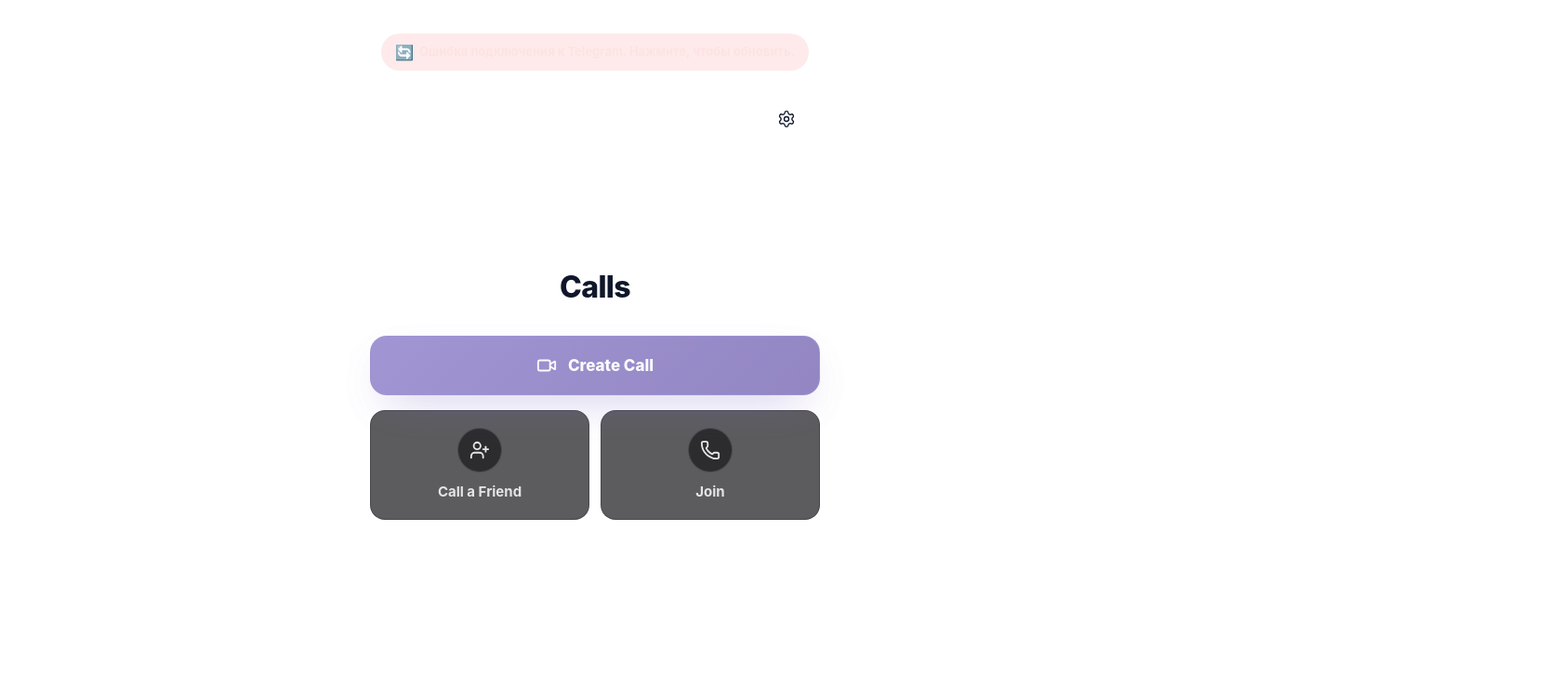
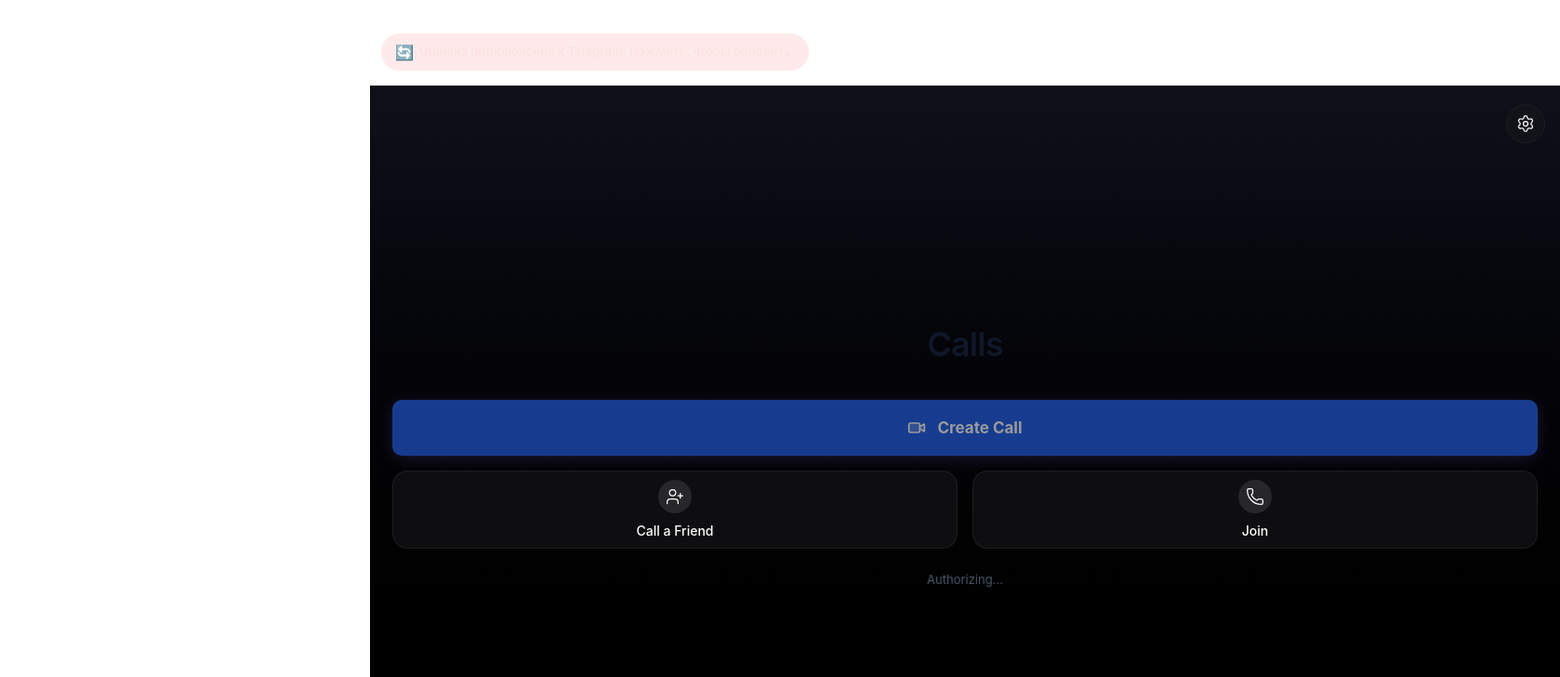
Before and after one commit to Rodion4365/Tel_call, a React (Vite) app in the folder frontend/: page / in a window 1280 px wide. Shown: the top 728 px of the page at 93% size, 1678 px wide, since content can reach past the window. Built offline with nearby package versions, Linux system fonts and the light colour scheme; no server answers.

Commit message:
Refine MainPage layout

```diff
--- a/frontend/package.json
+++ b/frontend/package.json
@@ -14,6 +14,7 @@
   },
   "dependencies": {
     "clsx": "^2.1.1",
+    "framer-motion": "^12.23.26",
     "i18next": "^25.7.1",
     "i18next-browser-languagedetector": "^8.2.0",
     "lucide-react": "^0.560.0",
--- a/frontend/src/pages/MainPage.tsx
+++ b/frontend/src/pages/MainPage.tsx
@@ -2,25 +2,17 @@ import React, { useState } from "react";
 import { Link, useNavigate } from "react-router-dom";
 import { useTranslation } from "react-i18next";
 import { Video, UserPlus, Phone, Settings } from "lucide-react";
+import { motion } from "framer-motion";
 import { useAuth } from "../contexts/AuthContext";
 import { createCall } from "../services/calls";
-
-const SettingsButton: React.FC = () => {
-  const { t } = useTranslation();
-  return (
-    <Link to="/settings" className="settings-button" aria-label={t("common.settings")}>
-      <Settings className="settings-icon" />
-    </Link>
-  );
-};
 
 const MainPage: React.FC = () => {
   const { t } = useTranslation();
   const navigate = useNavigate();
   const { user, isAuthorizing } = useAuth();
+
   const [isCreating, setCreating] = useState(false);
   const [error, setError] = useState<string | null>(null);
-
   const handleCreateCall = async () => {
     // eslint-disable-next-line no-console
     console.log("[MainPage] Creating call", { hasUser: !!user, isAuthorizing });
@@ -65,54 +57,92 @@ const MainPage: React.FC = () => {
     }
   };
 
+  const primaryLabel = isAuthorizing
+    ? t("mainPage.authorizing")
+    : isCreating
+      ? t("mainPage.creating")
+      : t("mainPage.createCall");
+
+  const isPrimaryDisabled = !user || isCreating || isAuthorizing;
   return (
-    <div className="main-screen">
-      <header className="top-bar">
-        <div />
-        <SettingsButton />
-      </header>
+    <div className="w-screen h-screen bg-gradient-to-b from-[#0f111a] to-black text-white relative flex flex-col overflow-hidden">
+      {/* Settings */}
+      <div className="absolute top-5 right-4 z-10">
+        <Link
+          to="/settings"
+          className="bg-zinc-900/50 p-2.5 rounded-full text-zinc-400 hover:text-white hover:bg-zinc-800 transition-all border border-zinc-800/50 inline-flex"
+          aria-label={t("common.settings")}
+        >
+          <Settings className="w-5 h-5 stroke-[1.5]" />
+        </Link>
+      </div>
 
-      <header className="main-header">
-        <h1 className="main-title">{t("mainPage.title")}</h1>
-      </header>
+      {/* Center */}
+      <div className="flex-1 flex flex-col justify-center items-center w-full px-6">
+        <div className="mb-10 text-center">
+          <h1 className="text-4xl font-semibold tracking-tight">{t("mainPage.title")}</h1>
+        </div>
 
         {error ? (
-        <p className="status status-offline" role="alert" style={{ textAlign: "center", margin: "1rem" }}>
+          <p
+            className="mb-4 text-center text-[14px] text-red-300 bg-red-950/30 border border-red-900/40 rounded-2xl px-4 py-3 w-full"
+            role="alert"
+          >
             {error}
           </p>
         ) : null}
 
-      <div className="main-actions">
-        <button
-          className="primary-action"
+        {/* Actions full width */}
+        <div className="w-full space-y-4">
+          {/* Primary */}
+          <motion.button
             onClick={handleCreateCall}
-          disabled={!user || isCreating || isAuthorizing}
+            disabled={isPrimaryDisabled}
+            whileHover={isPrimaryDisabled ? undefined : { scale: 1.01 }}
+            whileTap={isPrimaryDisabled ? undefined : { scale: 0.99 }}
+            className={[
+              "w-full h-[60px] text-[17px] font-medium rounded-2xl flex items-center justify-center gap-3 transition-colors",
+              "shadow-[0_4px_20px_-4px_rgba(124,102,220,0.5)]",
+              isPrimaryDisabled
+                ? "bg-[#7C66DC]/50 text-white/80 cursor-not-allowed"
+                : "bg-[#7C66DC] hover:bg-[#6A55CA] text-white",
+            ].join(" ")}
           >
-          <Video className="action-icon" />
-          <div className="action-text">
-            <span className="action-label">
-              {isAuthorizing
-                ? t("mainPage.authorizing")
-                : isCreating
-                  ? t("mainPage.creating")
-                  : t("mainPage.createCall")}
-            </span>
+            <Video className="w-5 h-5 fill-white/20 stroke-[2]" />
+            {primaryLabel}
+          </motion.button>
+
+          {/* Secondary in ONE row */}
+          <div className="grid grid-cols-2 gap-3">
+            <motion.div whileHover={{ scale: 1.01 }} whileTap={{ scale: 0.99 }}>
+              <Link
+                to="/friends"
+                className="w-full h-[84px] rounded-2xl bg-zinc-900/60 border border-zinc-800/60 text-zinc-200 hover:border-zinc-700 transition-all flex flex-col items-center justify-center gap-2 group"
+              >
+                <div className="p-2 rounded-full bg-zinc-800 group-hover:bg-[#7C66DC]/20 group-hover:text-[#7C66DC] transition-colors">
+                  <UserPlus className="w-5 h-5 stroke-[1.5]" />
                 </div>
-        </button>
+                <span className="text-[14px] font-medium">{t("mainPage.callFriend")}</span>
+              </Link>
+            </motion.div>
 
-        <div className="secondary-actions">
-          <Link className="action-tile" to="/friends">
-            <span className="action-icon-badge">
-              <UserPlus className="action-icon" />
-            </span>
-            <span className="action-tile-label">{t("mainPage.callFriend")}</span>
+            <motion.div whileHover={{ scale: 1.01 }} whileTap={{ scale: 0.99 }}>
+              <Link
+                to="/join-call"
+                className="w-full h-[84px] rounded-2xl bg-zinc-900/60 border border-zinc-800/60 text-zinc-200 hover:border-zinc-700 transition-all flex flex-col items-center justify-center gap-2 group"
+              >
+                <div className="p-2 rounded-full bg-zinc-800 group-hover:bg-[#7C66DC]/20 group-hover:text-[#7C66DC] transition-colors">
+                  <Phone className="w-5 h-5 stroke-[1.5]" />
+                </div>
+                <span className="text-[14px] font-medium">{t("mainPage.joinCall")}</span>
               </Link>
-          <Link className="action-tile" to="/join-call">
-            <span className="action-icon-badge">
-              <Phone className="action-icon" />
-            </span>
-            <span className="action-tile-label">{t("mainPage.joinCall")}</span>
-          </Link>
+            </motion.div>
+          </div>
+
+          {/* status text */}
+          {!user && !error ? (
+            <p className="text-center text-[13px] text-zinc-400 pt-2">{t("mainPage.authorizing")}</p>
+          ) : null}
         </div>
       </div>
     </div>
--- a/frontend/src/styles.css
+++ b/frontend/src/styles.css
@@ -131,177 +131,6 @@ a:hover {
 
 .app-content {
   flex: 1;
-}
-
-.main-screen {
-  min-height: calc(100vh - 140px);
-  display: flex;
-  flex-direction: column;
-  justify-content: center;
-  align-items: center;
-  gap: 28px;
-  position: relative;
-}
-
-.top-bar {
-  position: absolute;
-  top: 16px;
-  right: 16px;
-  left: 16px;
-  display: flex;
-  justify-content: flex-end;
-  pointer-events: none;
-}
-
-.settings-button {
-  pointer-events: auto;
-  width: 40px;
-  height: 40px;
-  border-radius: 20px;
-  border: none;
-  background: rgba(255, 255, 255, 0.06);
-  backdrop-filter: blur(12px);
-  display: flex;
-  align-items: center;
-  justify-content: center;
-  font-size: 20px;
-  cursor: pointer;
-  color: var(--text-primary);
-}
-
-.settings-icon {
-  width: 20px;
-  height: 20px;
-  stroke-width: 1.6;
-}
-
-.main-header {
-  display: flex;
-  align-items: center;
-  justify-content: center;
-  width: 100%;
-  max-width: 420px;
-  text-align: center;
-}
-
-.main-title {
-  margin: 0;
-  font-size: 32px;
-  font-weight: 800;
-  letter-spacing: -0.02em;
-  color: var(--text-primary);
-}
-
-.main-actions {
-  display: flex;
-  flex-direction: column;
-  gap: 16px;
-  width: 100%;
-  max-width: 520px;
-  align-items: stretch;
-}
-
-.primary-action {
-  width: 100%;
-  height: 64px;
-  border-radius: 18px;
-  padding: 0 18px;
-  font-weight: 800;
-  font-size: 17px;
-  display: flex;
-  align-items: center;
-  justify-content: center;
-  gap: 12px;
-  border: 1px solid rgba(124, 102, 220, 0.7);
-  background: linear-gradient(135deg, #7c66dc, #6750c3);
-  color: #f8fafc;
-  box-shadow: 0 18px 48px -18px rgba(124, 102, 220, 0.65);
-  transition: transform 0.15s ease, box-shadow 0.2s ease, background 0.2s ease,
-    border-color 0.2s ease;
-}
-
-.primary-action:hover:not(:disabled) {
-  transform: translateY(-1px);
-  background: linear-gradient(135deg, #8a73e7, #755bce);
-  border-color: rgba(124, 102, 220, 0.9);
-  box-shadow: 0 20px 60px -18px rgba(124, 102, 220, 0.75);
-}
-
-.primary-action:disabled {
-  opacity: 0.7;
-  cursor: not-allowed;
-  filter: grayscale(0.25);
-}
-
-.secondary-actions {
-  display: grid;
-  width: 100%;
-  grid-template-columns: repeat(auto-fit, minmax(180px, 1fr));
-  gap: 12px;
-}
-
-.action-tile {
-  height: 118px;
-  display: flex;
-  flex-direction: column;
-  align-items: center;
-  justify-content: center;
-  gap: 10px;
-  text-decoration: none;
-  background: rgba(24, 24, 27, 0.7);
-  border: 1px solid rgba(63, 63, 70, 0.7);
-  border-radius: 16px;
-  color: #e4e4e7;
-  transition: transform 0.15s ease, box-shadow 0.15s ease, border-color 0.15s ease,
-    background 0.15s ease, color 0.15s ease;
-}
-
-.action-tile:hover {
-  transform: translateY(-2px);
-  background: rgba(39, 39, 42, 0.85);
-  border-color: rgba(167, 139, 250, 0.5);
-  color: #f4f4f5;
-  box-shadow: 0 18px 40px -22px rgba(17, 24, 39, 0.45);
-}
-
-.action-icon-badge {
-  padding: 12px;
-  border-radius: 999px;
-  background: rgba(39, 39, 42, 0.9);
-  border: 1px solid rgba(82, 82, 91, 0.8);
-  display: flex;
-  align-items: center;
-  justify-content: center;
-  transition: background 0.2s ease, color 0.2s ease, border-color 0.2s ease;
-}
-
-.action-tile:hover .action-icon-badge {
-  background: rgba(124, 102, 220, 0.16);
-  border-color: rgba(124, 102, 220, 0.65);
-  color: #c4b5fd;
-}
-
-.action-tile-label {
-  font-weight: 700;
-  font-size: 15px;
-  text-align: center;
-}
-
-.action-text {
-  display: flex;
-  flex-direction: column;
-  gap: 2px;
-  align-items: flex-start;
-}
-
-.action-label {
-  line-height: 1.2;
-}
-
-.action-icon {
-  width: 22px;
-  height: 22px;
-  display: block;
 }
 
 .panel {
```
Also changed, not shown: 1 other file (tests, documents, lock files or other folders). Lines whose indentation alone changed are shown as unchanged.
